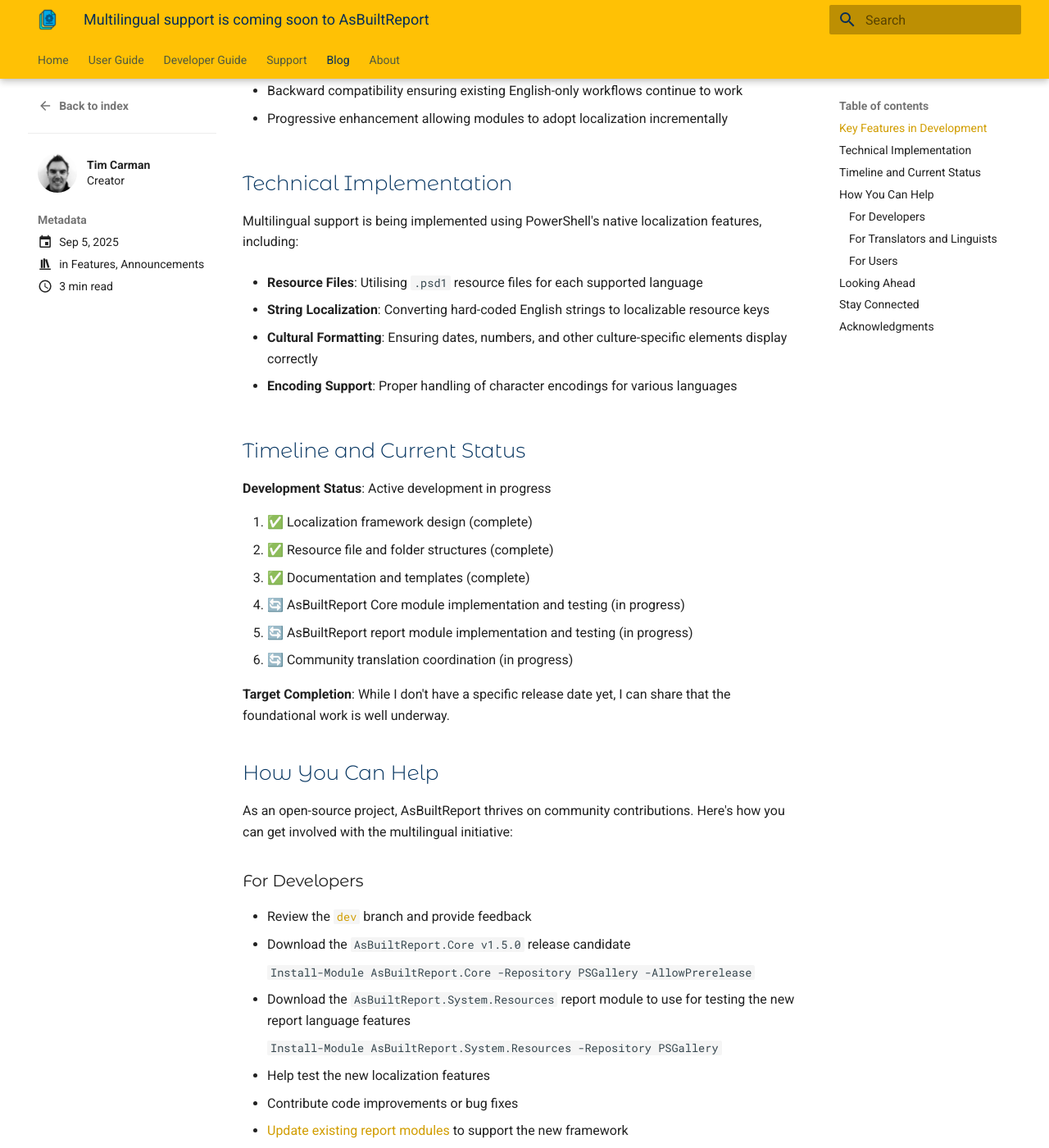
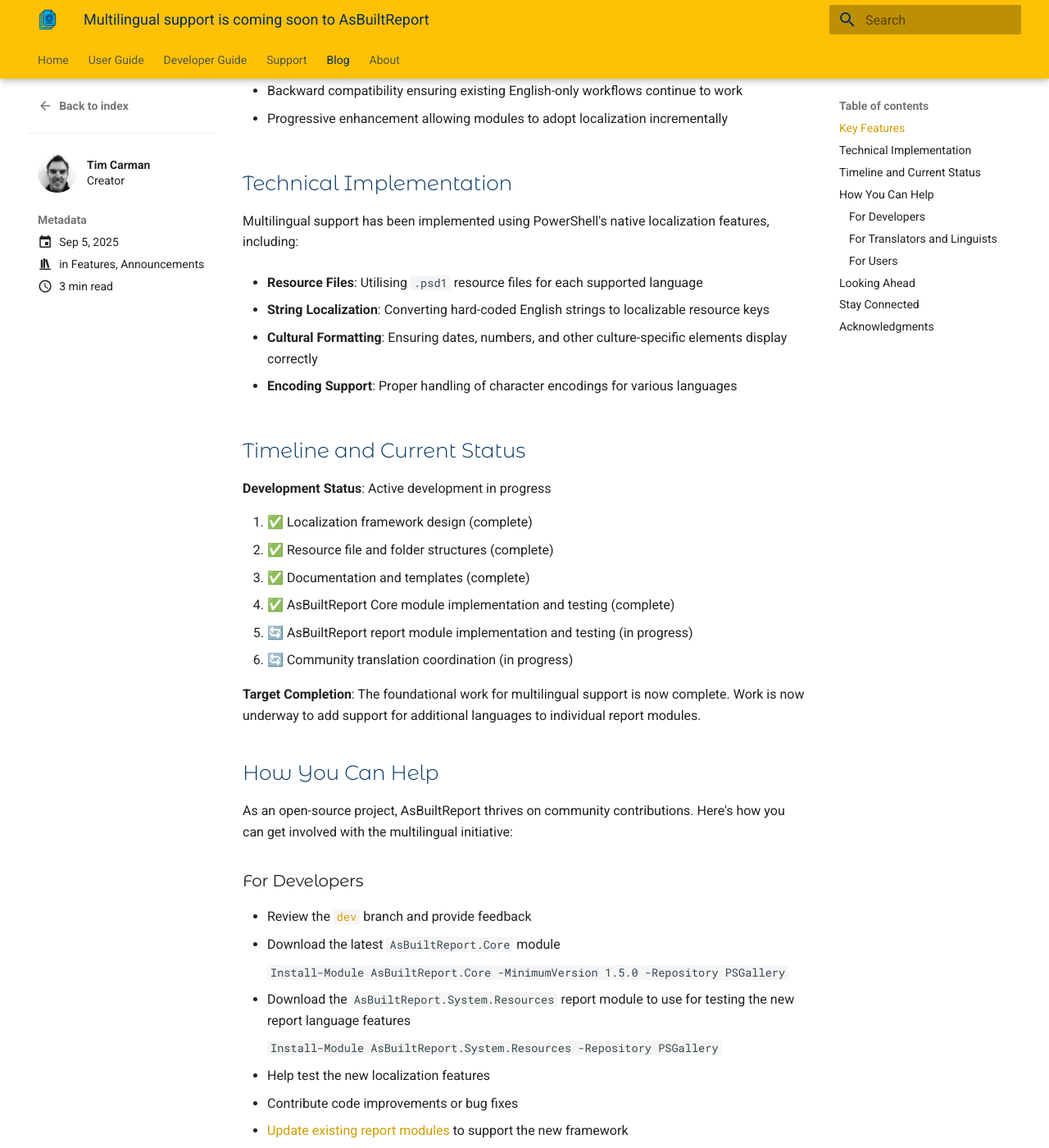
Before and after one commit to AsBuiltReport/AsBuiltReport.Project.Website, an MkDocs documentation site: the page built from docs/blog/posts/Multilingual-support-coming-soon.md, in a window 1280 px wide and 1400 px high, scrolled down 1352 px. Shown: the whole window at 82% size. Built offline with MkDocs 1.6.1 and Material for MkDocs 9.7.7, drawn with Linux system fonts in a browser that asks for light colours; emoji names are drawn with the system emoji font; some of the changed text lies outside the part shown.

Commit message:
Update blog post

```diff
--- a/docs/blog/posts/Multilingual-support-coming-soon.md
+++ b/docs/blog/posts/Multilingual-support-coming-soon.md
@@ -11,11 +11,11 @@ slug: Multilingual-support
 
 # Multilingual support is coming soon to AsBuiltReport
 
-Today I can announce that one of the most requested features for AsBuiltReport is currently in pre-release, with testing underway to bring **multilingual support** to the AsBuiltReport framework.
+Today I can announce that **multilingual support** for the AsBuiltReport framework is now available!
 
 ![multilingual](../../assets/images/blog/multilingual.jpg){ loading=lazy }
 
-## Key Features in Development
+## Key Features
 
 
 **🌐 Comprehensive Localization Framework**
@@ -51,7 +51,7 @@ Today I can announce that one of the most requested features for AsBuiltReport i
 <!-- more -->
 
 ## Technical Implementation
-Multilingual support is being implemented using PowerShell's native localization features, including:
+Multilingual support has been implemented using PowerShell's native localization features, including:
 
 - **Resource Files**: Utilising `.psd1` resource files for each supported language
 
@@ -67,11 +67,11 @@ Multilingual support is being implemented using PowerShell's native localization
 1. ✅ Localization framework design (complete)
 2. ✅ Resource file and folder structures (complete)
 3. ✅ Documentation and templates (complete)
-4. 🔄 AsBuiltReport Core module implementation and testing (in progress)
+4. ✅ AsBuiltReport Core module implementation and testing (complete)
 5. 🔄 AsBuiltReport report module implementation and testing (in progress)
 6. 🔄 Community translation coordination (in progress)
 
-**Target Completion**: While I don't have a specific release date yet, I can share that the foundational work is well underway.
+**Target Completion**: The foundational work for multilingual support is now complete. Work is now underway to add support for additional languages to individual report modules.
 
 ## How You Can Help
 
@@ -79,9 +79,9 @@ As an open-source project, AsBuiltReport thrives on community contributions. Her
 
 ### For Developers
 - Review the [`dev`](https://github.com/AsBuiltReport/AsBuiltReport.Core/tree/dev){:target="_blank"} branch and provide feedback
-- Download the `AsBuiltReport.Core v1.5.0` release candidate
+- Download the latest `AsBuiltReport.Core` module
 
-    `Install-Module AsBuiltReport.Core -Repository PSGallery -AllowPrerelease`
+    `Install-Module AsBuiltReport.Core -MinimumVersion 1.5.0 -Repository PSGallery`
 
 - Download the `AsBuiltReport.System.Resources` report module to use for testing the new report language features
 
@@ -122,7 +122,3 @@ We're committed to keeping the community informed about our progress. To stay up
 Thanks to all the users and contributors who requested this feature, those who provide feedback, and to everyone who has made AsBuiltReport what it is today. As always, AsBuiltReport remains committed to being a community-driven, open-sourced project, that serves the needs of IT professionals worldwide.
 
 ---
-
-**The AsBuiltReport multilingual support feature is currently in active development and is not yet ready for production use. Future announcements will be made when this feature is available for testing and general release.**
-
----
```
